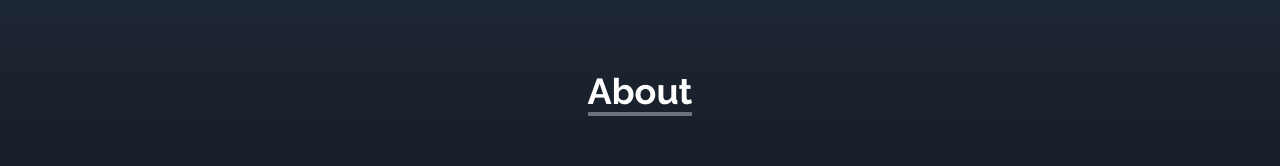
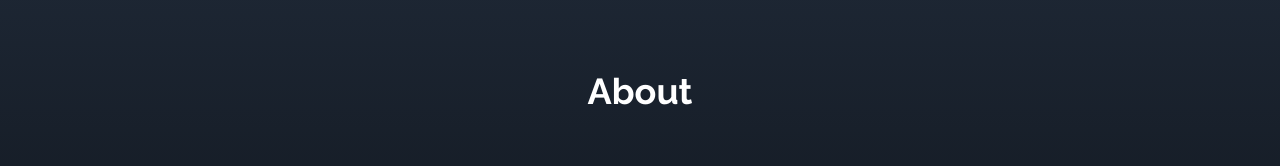
Before and after one commit to saagor16/sagorPortfolio, a React (Vite) app: page / in a window 1280 px wide. Shown: the part 702-868 px from the top of the page. Built offline with nearby package versions, Linux system fonts and the light colour scheme.

Commit message:
line delete

```diff
--- a/src/components/About.jsx
+++ b/src/components/About.jsx
@@ -14,7 +14,7 @@
             animate={{ opacity: 1, y: 0 }}
             transition={{ duration: 1 }}
           >
-            <p className="text-4xl font-bold inline border-b-4 border-gray-500">
+            <p className="text-4xl font-bold">
               About
             </p>
           </motion.div>
--- a/src/components/Experience.jsx
+++ b/src/components/Experience.jsx
@@ -70,7 +70,7 @@
     <div name="experience" className="bg-gradient-to-b from-gray-800 to-black w-full min-h-screen">
       <div className="lg:pt-32 pt-10  max-w-screen-lg mx-auto p-4 flex flex-col justify-center h-full text-white">
         <div className="text-center mb-8">
-          <p className="text-4xl font-bold p-2 inline border-b-4 border-gray-500">
+          <p className="text-4xl font-bold p-2 ">
             Experience
           </p>
           <p className="py-6">These are the technologies I have worked with</p>
```
